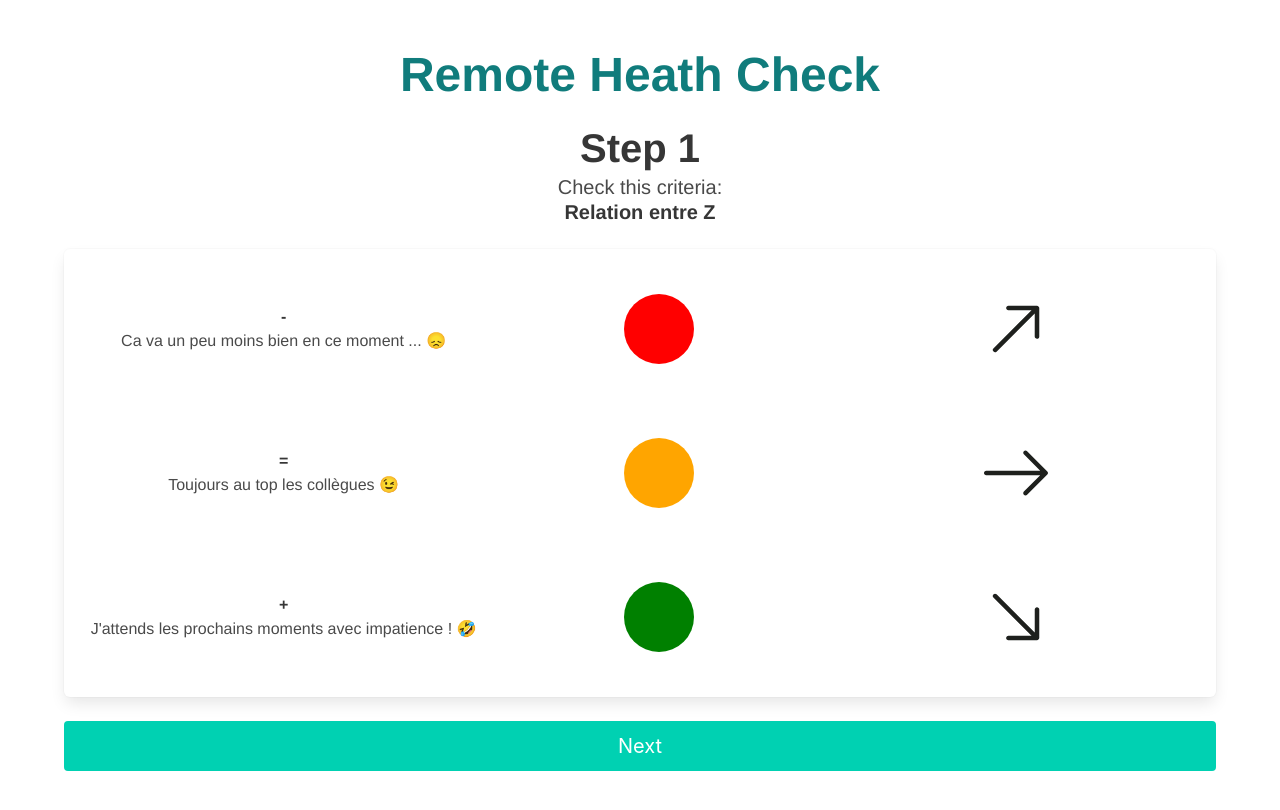
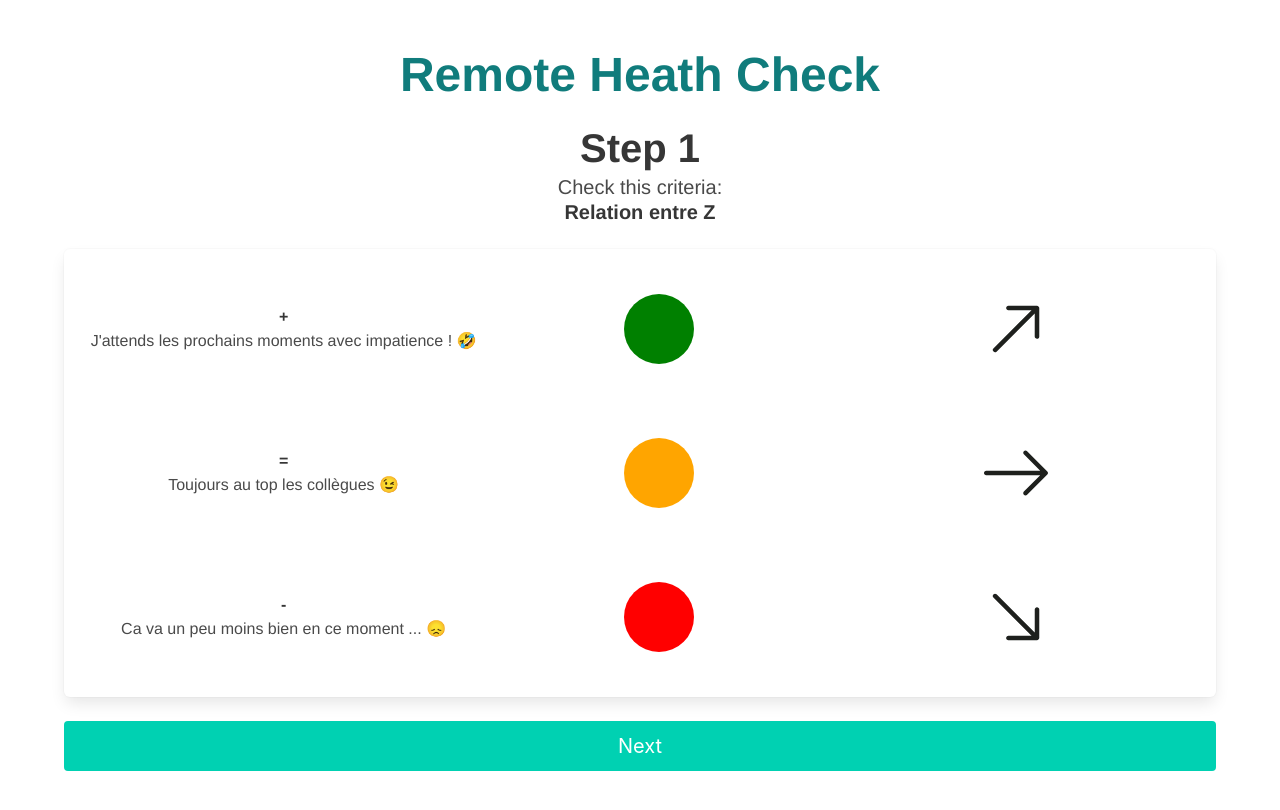
Before and after one commit to albrones/remote-health-check, a Vue app in the folder frontend/: page /#/step1 in a window 1280 px wide. Shown: the top 810 px of the page. Built offline with nearby package versions, Linux system fonts and the light colour scheme.

Commit message:
Separate in components

```diff
--- /dev/null
+++ b/frontend/src/components/SentenceBad.vue
@@ -0,0 +1,48 @@
+<template>
+    <div class="level" @click="action">
+        <div class="level-item sentence">
+            <p>
+                <strong>-</strong>
+                <br />
+                <slot />
+            </p>
+        </div>
+
+        <div class="level-item">
+            <Dot color="red" />
+            <!-- TODO: test with emojie instead -->
+        </div>
+
+        <div class="level-item">
+            <figure class="image is-64x64">
+                <Arrow class="decrease" />
+            </figure>
+        </div>
+    </div>
+</template>
+
+<script>
+import Dot from '@/components/Dot'
+import Arrow from '@/components/Arrow'
+
+export default {
+    components: {
+        Dot,
+        Arrow,
+    },
+    methods: {
+        action() {
+            alert('action')
+        },
+    },
+}
+</script>
+
+<style>
+.decrease {
+    transform: rotate(45deg);
+}
+.sentence {
+    width: 15%;
+}
+</style>
--- /dev/null
+++ b/frontend/src/components/SentenceGood.vue
@@ -0,0 +1,48 @@
+<template>
+    <div class="level" @click="action">
+        <div class="level-item sentence">
+            <p>
+                <strong>+</strong>
+                <br />
+                <slot />
+            </p>
+        </div>
+
+        <div class="level-item">
+            <Dot color="green" />
+            <!-- TODO: test with emojie instead -->
+        </div>
+
+        <div class="level-item">
+            <figure class="image is-64x64">
+                <Arrow class="increase" />
+            </figure>
+        </div>
+    </div>
+</template>
+
+<script>
+import Dot from '@/components/Dot'
+import Arrow from '@/components/Arrow'
+
+export default {
+    components: {
+        Dot,
+        Arrow,
+    },
+    methods: {
+        action() {
+            alert('action')
+        },
+    },
+}
+</script>
+
+<style>
+.increase {
+    transform: rotate(-45deg);
+}
+.sentence {
+    width: 15%;
+}
+</style>
--- /dev/null
+++ b/frontend/src/components/SentenceMedium.vue
@@ -0,0 +1,45 @@
+<template>
+    <div class="level" @click="action">
+        <div class="level-item sentence">
+            <p>
+                <strong>=</strong>
+                <br />
+                <slot />
+            </p>
+        </div>
+
+        <div class="level-item">
+            <Dot color="orange" />
+            <!-- TODO: test with emojie instead -->
+        </div>
+
+        <div class="level-item">
+            <figure class="image is-64x64">
+                <Arrow />
+            </figure>
+        </div>
+    </div>
+</template>
+
+<script>
+import Dot from '@/components/Dot'
+import Arrow from '@/components/Arrow'
+
+export default {
+    components: {
+        Dot,
+        Arrow,
+    },
+    methods: {
+        action() {
+            alert('action')
+        },
+    },
+}
+</script>
+
+<style>
+.sentence {
+    width: 15%;
+}
+</style>
--- a/frontend/src/components/Step.vue
+++ b/frontend/src/components/Step.vue
@@ -9,78 +9,27 @@
 
         <div class="box">
             <div class="content">
-                <div class="level">
-                    <div class="level-item sentence">
-                        <p>
-                            <strong>-</strong>
-                            <br />
-                            {{ sentences.bad }}
-                        </p>
-                    </div>
-
-                    <div class="level-item">
-                        <Dot color="red" />
-                    </div>
-
-                    <div class="level-item">
-                        <figure class="image is-64x64">
-                            <Arrow class="increase" />
-                        </figure>
-                    </div>
-                </div>
-                <div class="level">
-                    <div class="level-item sentence">
-                        <p>
-                            <strong>=</strong>
-                            <br />
-                            {{ sentences.medium }}
-                        </p>
-                    </div>
-
-                    <div class="level-item">
-                        <Dot color="orange" />
-                    </div>
-                    <div class="level-item">
-                        <figure class="image is-64x64">
-                            <Arrow />
-                        </figure>
-                    </div>
-                </div>
-                <div class="level">
-                    <div class="level-item sentence">
-                        <p>
-                            <strong>+</strong>
-                            <br />
-                            {{ sentences.good }}
-                        </p>
-                    </div>
-
-                    <div class="level-item">
-                        <Dot color="green" />
-                    </div>
-                    <div class="level-item">
-                        <figure class="image is-64x64">
-                            <Arrow class="decrease" />
-                        </figure>
-                    </div>
-                </div>
+                <SentenceGood>{{ sentences.good }}</SentenceGood>
+                <SentenceMedium>{{ sentences.medium }}</SentenceMedium>
+                <SentenceBad>{{ sentences.bad }}</SentenceBad>
             </div>
         </div>
-
         <Button :action="next" :isDisabled="isChecked">Next</Button>
     </div>
 </template>
 
 <script>
 import Button from '@/components/Button'
-import Dot from '@/components/Dot'
-import Arrow from '@/components/Arrow'
+import SentenceBad from '@/components/SentenceBad'
+import SentenceGood from '@/components/SentenceGood'
+import SentenceMedium from '@/components/SentenceMedium'
 
 export default {
     components: {
         Button,
-        Dot,
-        Arrow,
+        SentenceBad,
+        SentenceGood,
+        SentenceMedium,
     },
     props: {
         index: {
@@ -113,22 +62,4 @@ export default {
 }
 </script>
 
-<style scoped>
-.increase {
-    transform: rotate(-45deg);
-}
-.decrease {
-    transform: rotate(45deg);
-}
-.centered {
-    display: flex;
-    flex-direction: column;
-    justify-content: center;
-}
-.sentence {
-    width: 15%;
-}
-/* .border {
-    border: 2px solid #f5f5f5;
-} */
-</style>
+<style scoped></style>
```
